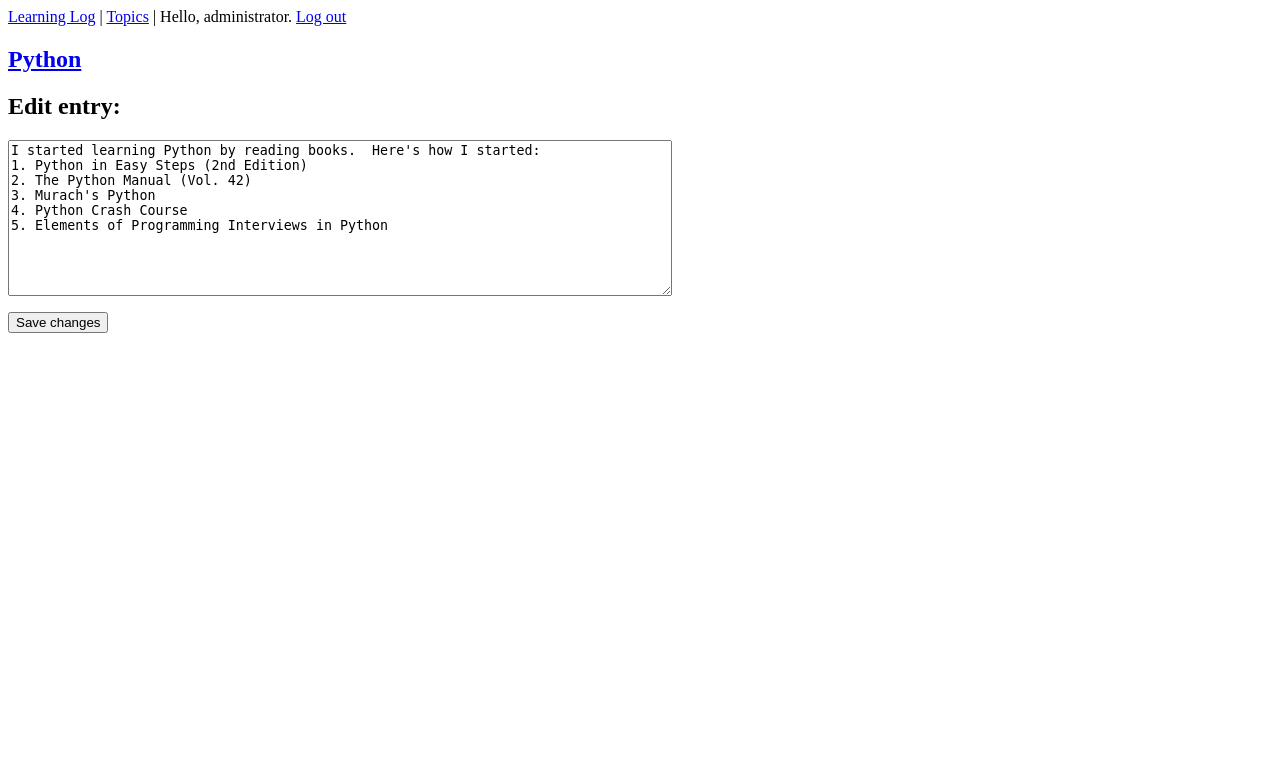
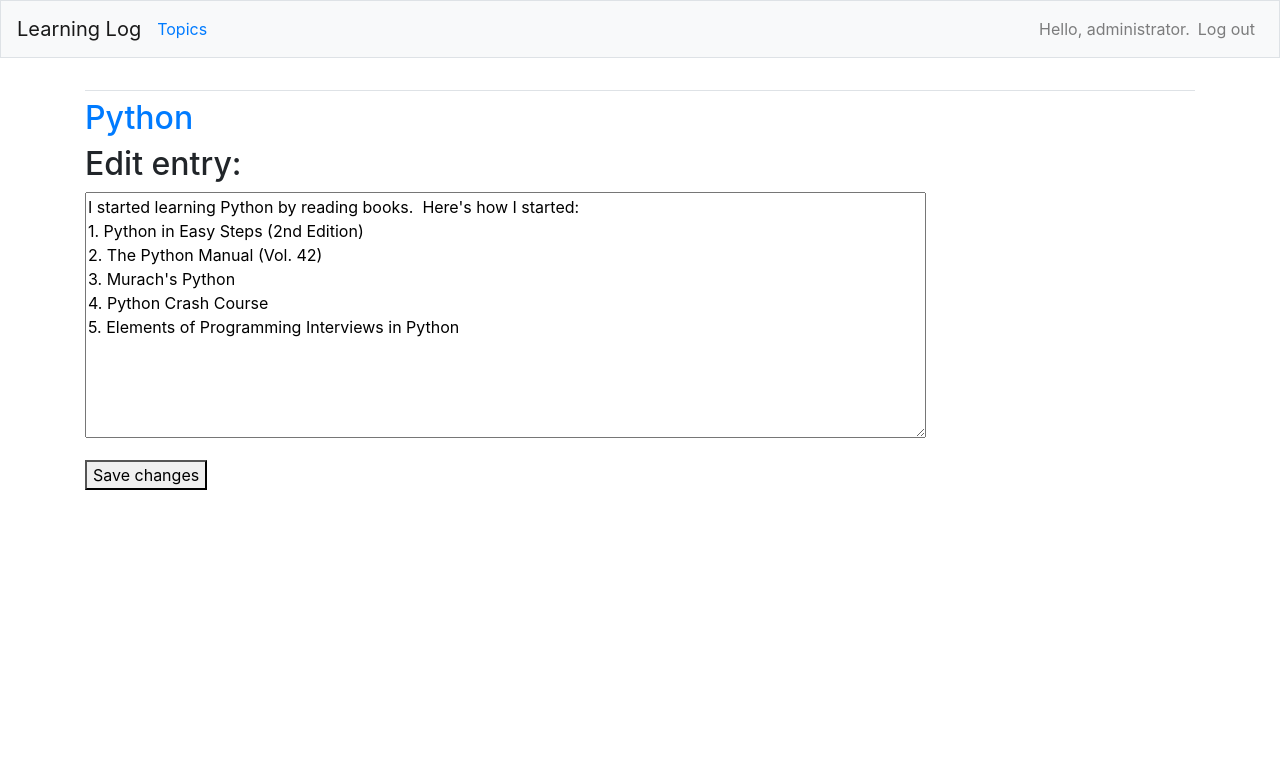
Before and after one commit to pnvnd/python-django, a Django app: page /edit_entry/1/ in a window 1280 px wide. Shown: the top 783 px of the page. Run offline with Django 3.2, Linux system fonts and the light colour scheme; a user stored in the database is signed in; data comes from the database, SQL or seed files in the repository; both versions use the stored data as it was after the commit; some libraries are stand-ins or nearby versions.

Commit message:
Added bootstrap4 to base template

```diff
--- a/learning_log/settings.py
+++ b/learning_log/settings.py
@@ -34,6 +34,9 @@ INSTALLED_APPS = [
     # My Apps
     'learning_logs',
     'users',
+
+    # Third party apps
+    'bootstrap4',
 
     # Default Django Apps
     'django.contrib.admin',
--- a/learning_logs/templates/learning_logs/base.html
+++ b/learning_logs/templates/learning_logs/base.html
@@ -1,20 +1,58 @@
-<html>
+{% load bootstrap4 %}
+
+<!doctype html>
+<html lang="en">
+
 <head>
-<title>Learning Logs</title>
+<meta charset="utf-8">
+<meta name="viewport" content="width=device-width, initial-scale=1, shrink-to-fit=no">
+
+<title>Learning Log</title>
+
+{% bootstrap_css %}
+{% bootstrap_javascript jquery='full' %}
+
 </head>
 
 <body>
-<a href="{% url 'learning_logs:index' %}">Learning Log</a> |
-<a href="{% url 'learning_logs:topics' %}">Topics</a> |
-{% if user.is_authenticated %}
-	Hello, {{ user.username }}.
-	<a href="{% url 'users:logout' %}">Log out</a>
-{% else %}
-	<a href="{% url 'users:register' %}">Register</a> |
-	<a href="{% url 'users:login' %}">Log in</a>
-{% endif %}
 
-{% block content %}{% endblock content %}
+<nav class="navbar navbar-expand-md navbar-light bg-light mb-4 border">
+
+<a class="navbar-brand" href="{% url 'learning_logs:index' %}">Learning Log</a>
+
+<button class="navbar-toggler" type="button" data-toggle="collapse" data-target="#navbarCollapse" aria-controls="navbarCollapse" aria-expanded="false" aria-label="Toggle navigation">
+
+<span class="navbar-toggler-icon"></span></button>
+
+	<div class ="collapse navbar-collapse" id="navbarCollapse">
+
+	<ul class="navbar-nav mr-auto">
+		<li class="nav-item"><a href="{% url 'learning_logs:topics' %}">Topics</a></li>
+	</ul>
+
+	<ul class="navbar-nav ml-auto">
+	{% if user.is_authenticated %}
+		<li class="nav-item"><span class="navbar-text">Hello, {{ user.username }}.</span></li>
+		<li class="nav-item"><a class="nav-link" href="{% url 'users:logout' %}">Log out</a></li>
+	{% else %}
+		<li class="nav-item"><a class="nav-link" href="{% url 'users:register' %}">Register</a></li>
+		<li class="nav-item"><a class="nav-link" href="{% url 'users:login' %}">Log in</a></li>
+	{% endif %}
+	</ul>
+
+	</div>
+</nav>
+
+<main role="main" class="container">
+	<div class="pb-2 mb-2 border-bottom">
+	{% block page_header %}{% endblock page_header %}
+	</div>
+
+	<div>
+	{% block content %}{% endblock content %}
+	</div>
+</main>
 
 <body>
+
 </html>
```
Also changed, not shown: db.sqlite3.
